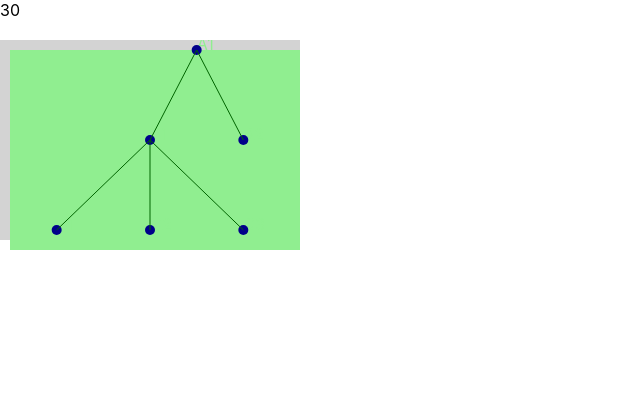
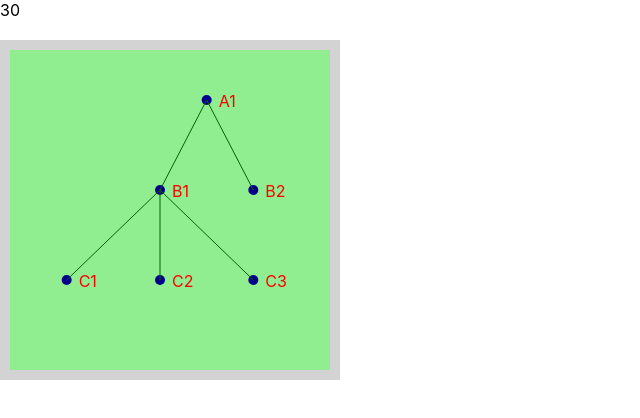
Before and after one commit to JoseHerminioCollas/d3-lab, a React (Create React App) app: page / in a window 1280 px wide. Shown: the top 418 px of the page, without its empty margins (0-640 px from the left). Built offline with nearby package versions, Linux system fonts and the light colour scheme; the HTML template or start-up script is replaced by a standard one.

Commit message:
update React elements

```diff
--- a/src/App.js
+++ b/src/App.js
@@ -20,20 +20,31 @@ function App() {
   return (
     <div className="App">
       <svg
-        width="300"
-        height="300"
-        fill="lightgreen"
+        width="340"
+        height="340"
         style={{ position: 'absolute', top: '40px' }}>
-        <rect x="0" y="0" width="300" height="200" fill="lightgray"/>
+        <rect x="0" y="0" width="340" height="340" fill="lightgray" />
         <g
           transform={`translate(${offset[0]} ${offset[1]})`}
         >
-          <rect x="0" y="0" width="300" height="200" />
+          <rect
+            fill="lightgreen"
+            x="0"
+            y="0"
+            width="320"
+            height="320" />
+          <g
+            id="chart-group"
+            transform={`translate(${offset[0]} ${50})`}
+          >
             {heirarchyRoot && heirarchyRoot.descendants()
               .map(e => (
-              <g>
-                <text x={e.x} y={e.y}>{e.data.name}</text>
-                <circle fill="darkblue" cx={e.x} cy={e.y} r="5" />
+                <g
+                  transform={`translate(${e.x} ${e.y})`}
+                  width="100"
+                  height="200">
+                  <text x={12} y={7} fill="red">{e.data.name}</text>
+                  <circle fill="darkblue" cx={0} cy={0} r="5" />
                 </g>
               ))
             }
@@ -52,6 +63,7 @@ function App() {
               ))
             }
           </g>
+        </g>
       </svg>
       {s}
     </div>
```
Lines whose indentation alone changed are shown as unchanged.
